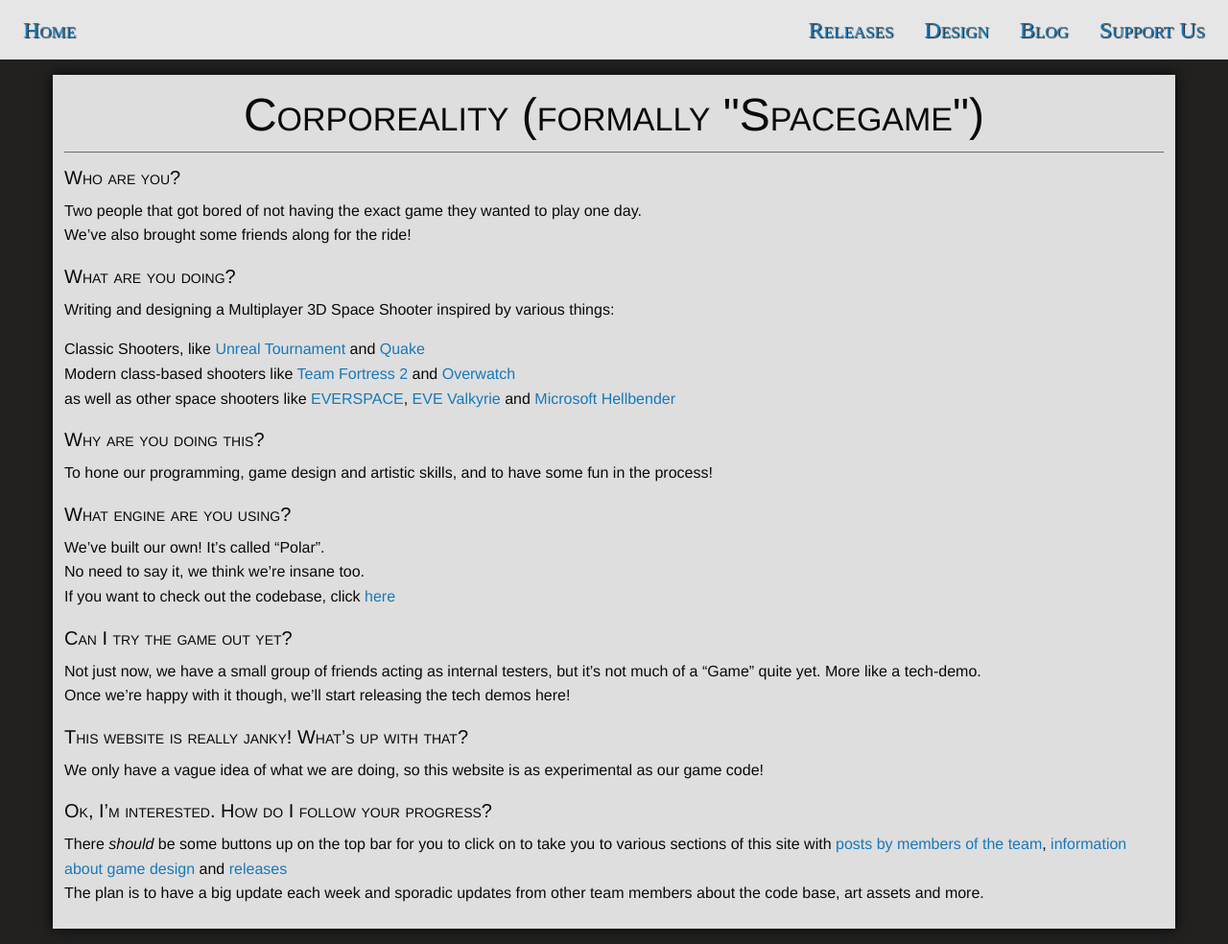
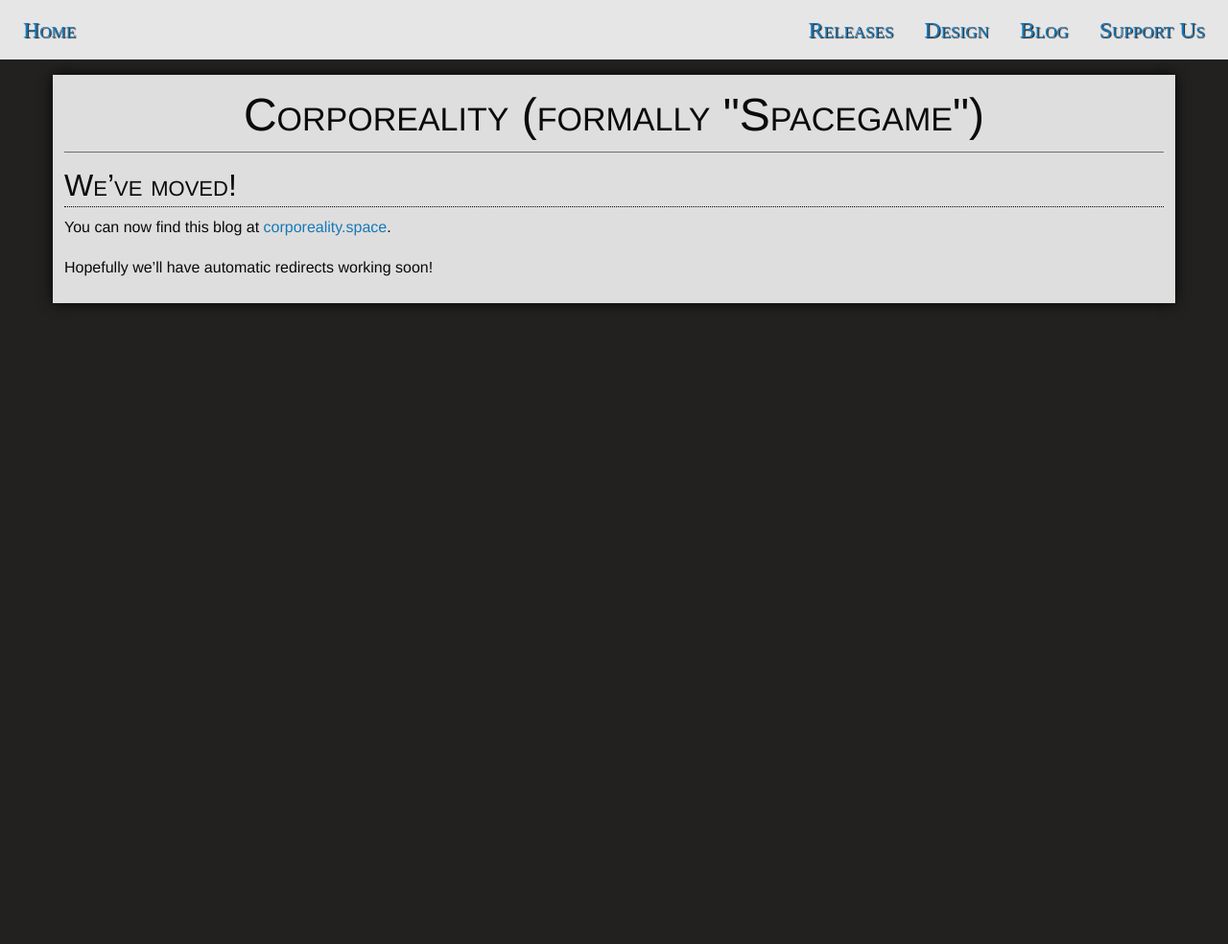
Before and after one commit to ori-sky/polar-space, a Jekyll site: the page built from index.md, in a window 1280 px wide. Shown: the whole page at 96% size. Built offline with Jekyll 4.4.1, drawn with Linux system fonts in a browser that asks for light colours; nearby versions of some CDN libraries; some web fonts are replaced; our own code applies the rules of GitHub Pages for plain Markdown files; library files that are not in the unit come from our copies; after the commit the page ends 900 px from its top, so only the background shows below that.

Commit message:
Update index.md
Set homepage to explain to go to new site

```diff
--- a/index.md
+++ b/index.md
@@ -1,32 +1,8 @@
 ---
 title: Corporeality (formally "Spacegame")
 ---
-### Who are you?
-Two people that got bored of not having the exact game they wanted to play one day.
-We've also brought some friends along for the ride!
+# We've moved!
 
-### What are you doing?
-Writing and designing a Multiplayer 3D Space Shooter inspired by various things:
+You can now find this blog at [corporeality.space](https://corporeality.space).
 
-Classic Shooters, like [Unreal Tournament](https://en.wikipedia.org/wiki/Unreal_Tournament) and [Quake](https://en.wikipedia.org/wiki/Quake_(series))
-Modern class-based shooters like [Team Fortress 2](https://en.wikipedia.org/wiki/Team_Fortress_2) and [Overwatch](https://en.wikipedia.org/wiki/Overwatch_(video_game))
-as well as other space shooters like [EVERSPACE](https://everspace-game.com/), [EVE Valkyrie](https://www.evevalkyrie.com/) and [Microsoft Hellbender](https://en.wikipedia.org/wiki/Hellbender_(video_game))
-
-### Why are you doing this?
-To hone our programming, game design and artistic skills, and to have some fun in the process!
-
-### What engine are you using?
-We've built our own! It's called "Polar".
-No need to say it, we think we're insane too.
-If you want to check out the codebase, click [here](https://github.com/polar-engine/polar)
-
-### Can I try the game out yet?
-Not just now, we have a small group of friends acting as internal testers, but it's not much of a "Game" quite yet. More like a tech-demo.
-Once we're happy with it though, we'll start releasing the tech demos here!
-
-### This website is really janky! What's up with that?
-We only have a vague idea of what we are doing, so this website is as experimental as our game code! <br>
-
-### Ok, I'm interested. How do I follow your progress?
-There *should* be some buttons up on the top bar for you to click on to take you to various sections of this site with [posts by members of the team](/polar-space/blog), [information about game design](/polar-space/design) and [releases](/polar-space/release)
-The plan is to have a big update each week and sporadic updates from other team members about the code base, art assets and more.
+Hopefully we'll have automatic redirects working soon!
```
